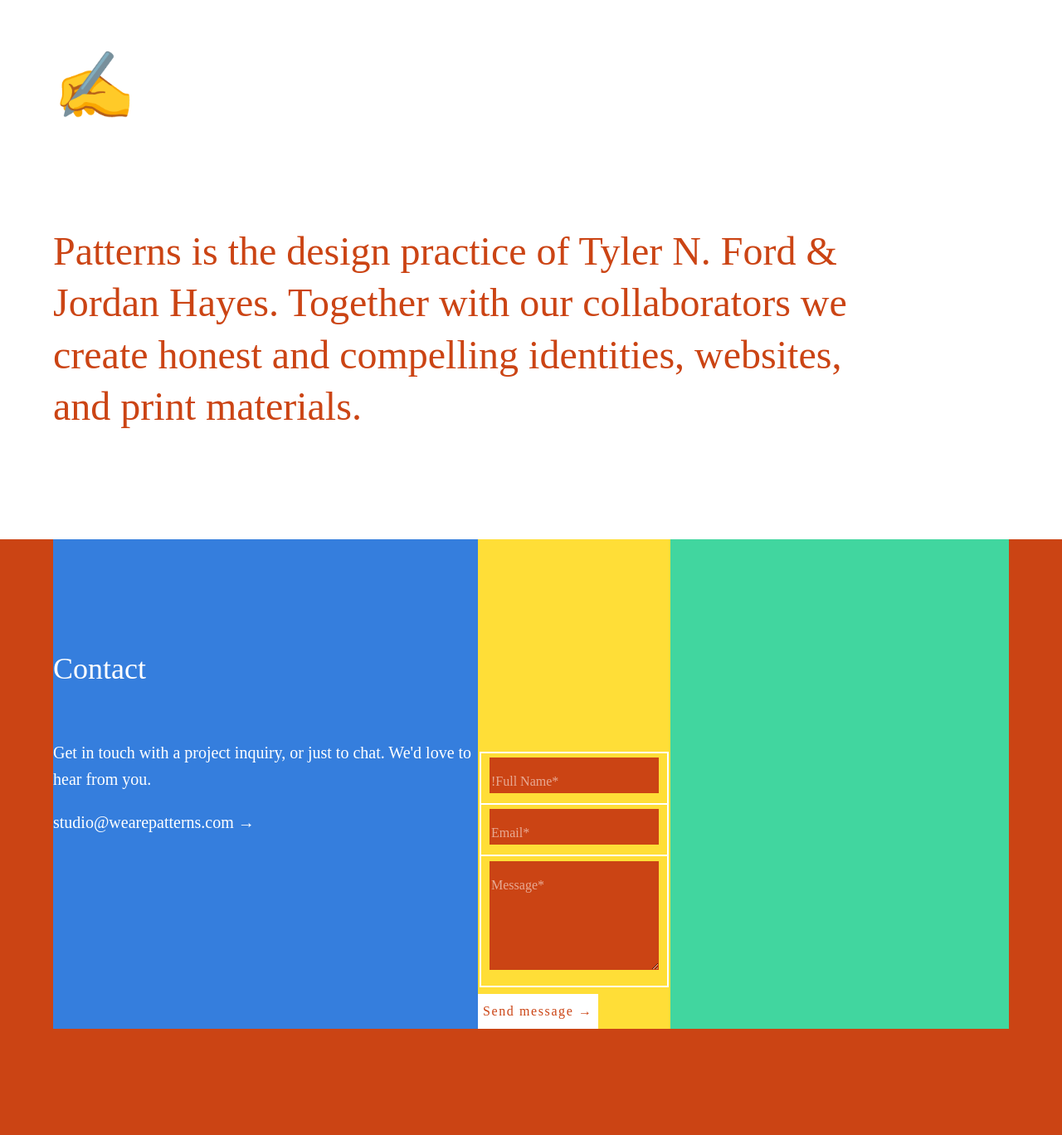
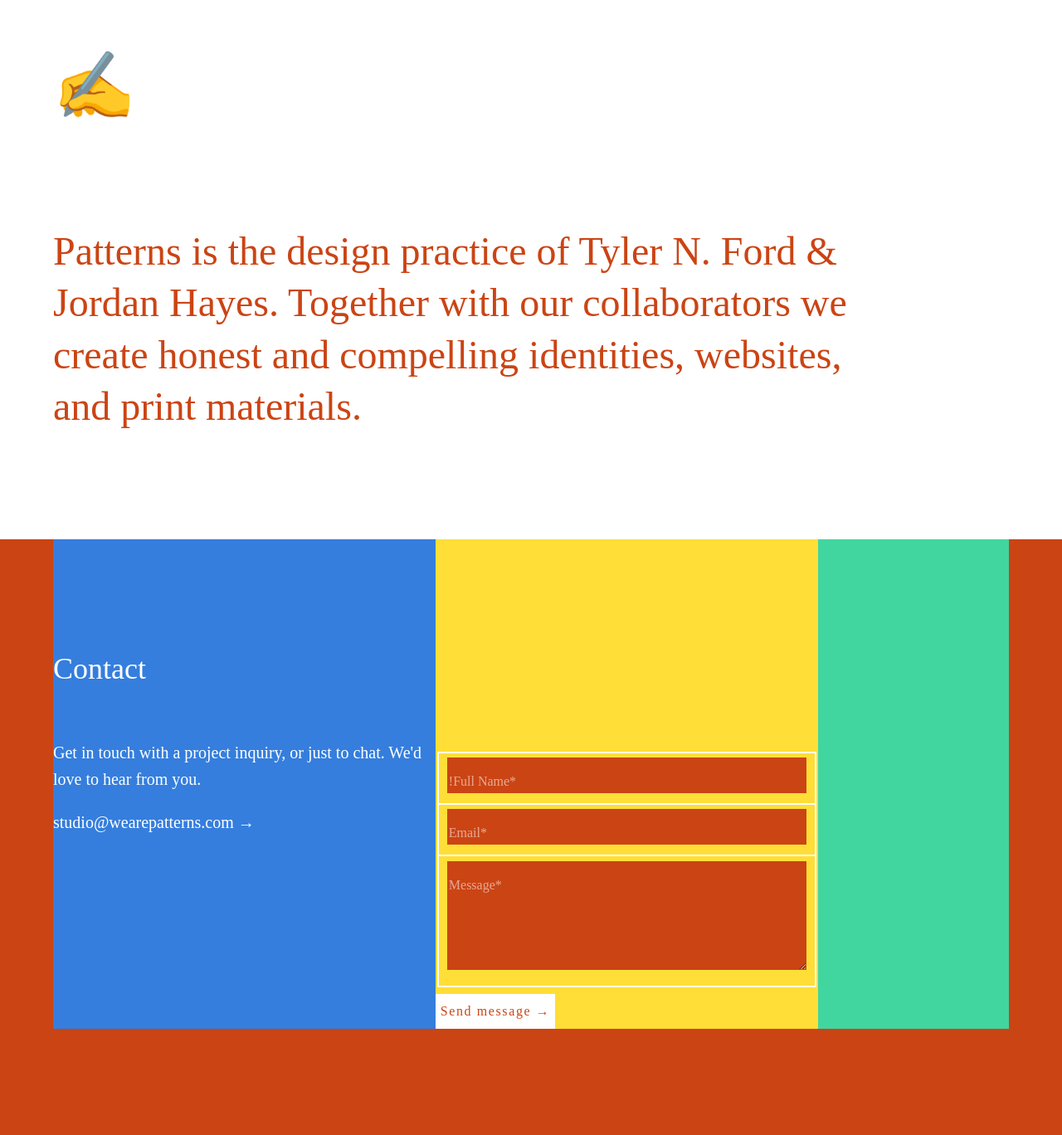
Before and after one commit to wearepatterns/wearepatterns.github.io, a Jekyll site: the page built from index.markdown, in a window 1280 px wide. Shown: the whole page at 83% size. Built offline with Jekyll 4.4.1, drawn with Linux system fonts in a browser that asks for light colours.

Commit message:
Update new.html

```diff
--- a/_layouts/new.html
+++ b/_layouts/new.html
@@ -34,13 +34,13 @@
     </header>
     <main class="bg-newred white pb5 pb6-l f4 lh-copy">
         <section class="flex-ns mh3 mh4-ns mh5-l mw9 bg-green">
-            <div class="bg-blue">
+            <div class="bg-blue w-40">
                 <h1 class="pt5 pt6-l pb0 pb4 mt0 f3 f2-l normal">Contact</h1>
-                <p class="mw6">Get in touch with a project inquiry, or just to chat. We'd love to hear from you.</p>
+                <p class="">Get in touch with a project inquiry, or just to chat. We'd love to hear from you.</p>
                 <p class="fw3"><a class="link white" style="font-family:'source-code-pro';" hef="mailto:studio@wearepatterns.com">studio@wearepatterns.com</a> &#8594;</p>
             </div>
 
-            <form class="bg-yellow pt6-ns pt7-l mw7 f5" action="//formspree.io/tylernford@gmail.com" method="POST">
+            <form class="bg-yellow pt6-ns pt7-l w-40 f5" action="//formspree.io/tylernford@gmail.com" method="POST">
                 <fieldset class="b--white bb-0">
                     <input class="input-reset bg-newred white pt3 w-100 bn" type="text" name="Name" placeholder="!Full Name*" validate-required>
                 </fieldset>
```
